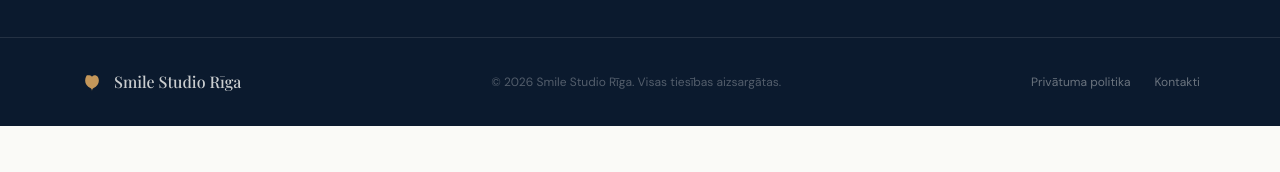
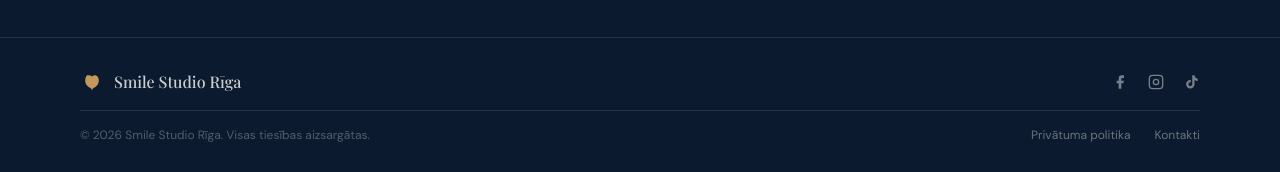
Before and after one commit to Karumnieks99/Dental, a React (Vite) app: page / in a window 1280 px wide. Shown: the part 6502-6674 px from the top of the page. Before the commit the page ends 6628 px from the top, so only its background shows below. Built offline with nearby package versions, Linux system fonts and the light colour scheme; a web font is replaced by a local one.

Commit message:
feat: two-row footer with Facebook, Instagram, TikTok icons

```diff
--- a/src/components/Footer.jsx
+++ b/src/components/Footer.jsx
@@ -1,7 +1,41 @@
+const socials = [
+  {
+    label: 'Facebook',
+    href: '#',
+    icon: (
+      <svg viewBox="0 0 24 24" fill="currentColor" className="w-4 h-4" aria-hidden="true" focusable="false">
+        <path d="M18 2h-3a5 5 0 0 0-5 5v3H7v4h3v8h4v-8h3l1-4h-4V7a1 1 0 0 1 1-1h3z"/>
+      </svg>
+    ),
+  },
+  {
+    label: 'Instagram',
+    href: '#',
+    icon: (
+      <svg viewBox="0 0 24 24" fill="none" stroke="currentColor" strokeWidth="2" strokeLinecap="round" strokeLinejoin="round" className="w-4 h-4" aria-hidden="true" focusable="false">
+        <rect x="2" y="2" width="20" height="20" rx="5" ry="5"/>
+        <circle cx="12" cy="12" r="4"/>
+        <circle cx="17.5" cy="6.5" r="0.5" fill="currentColor" stroke="none"/>
+      </svg>
+    ),
+  },
+  {
+    label: 'TikTok',
+    href: '#',
+    icon: (
+      <svg viewBox="0 0 24 24" fill="currentColor" className="w-4 h-4" aria-hidden="true" focusable="false">
+        <path d="M19.59 6.69a4.83 4.83 0 0 1-3.77-4.25V2h-3.45v13.67a2.89 2.89 0 0 1-2.88 2.5 2.89 2.89 0 0 1-2.89-2.89 2.89 2.89 0 0 1 2.89-2.89c.28 0 .54.04.79.1V9.01a6.33 6.33 0 0 0-.79-.05 6.34 6.34 0 0 0-6.34 6.34 6.34 6.34 0 0 0 6.34 6.34 6.34 6.34 0 0 0 6.33-6.34V9.05a8.16 8.16 0 0 0 4.77 1.52V7.14a4.85 4.85 0 0 1-1-.45z"/>
+      </svg>
+    ),
+  },
+]
+
 export default function Footer() {
   return (
     <footer className="bg-navy border-t border-cream/10 py-8">
-      <div className="max-w-7xl mx-auto px-6 md:px-12 lg:px-20 flex flex-col sm:flex-row items-center justify-between gap-4">
+      <div className="max-w-7xl mx-auto px-6 md:px-12 lg:px-20 flex flex-col gap-4">
+        {/* Row 1: Logo + Social icons */}
+        <div className="flex items-center justify-between">
           <div className="flex items-center gap-2.5" aria-label="Smile Studio Rīga">
             <span className="w-6 h-6 flex items-center justify-center">
               <svg viewBox="0 0 28 28" fill="none" xmlns="http://www.w3.org/2000/svg" className="w-full h-full" aria-hidden="true" focusable="false">
@@ -10,18 +44,33 @@ export default function Footer() {
             </span>
             <span className="font-serif text-cream/80 font-medium">Smile Studio Rīga</span>
           </div>
-
-        <p className="font-sans text-cream/30 text-xs text-center">
+          <div className="flex items-center gap-5">
+            {socials.map(({ label, href, icon }) => (
+              <a
+                key={label}
+                href={href}
+                aria-label={label}
+                className="text-cream/45 hover:text-cream transition-colors duration-200 focus:outline-none focus:ring-2 focus:ring-cream/50 rounded-sm"
+              >
+                {icon}
+              </a>
+            ))}
+          </div>
+        </div>
+        {/* Row 2: Copyright + Links */}
+        <div className="border-t border-cream/10 pt-4 flex flex-col sm:flex-row items-center justify-between gap-3">
+          <p className="font-sans text-cream/30 text-xs text-center sm:text-left">
             © {new Date().getFullYear()} Smile Studio Rīga. Visas tiesības aizsargātas.
           </p>
-
           <div className="flex items-center gap-6">
-          <span className="font-sans text-xs text-cream/40">
-            Privātuma politika
-          </span>
-          <a href="#contact" className="font-sans text-xs text-cream/40 hover:text-cream/70 transition-colors duration-200 focus:outline-none focus:ring-2 focus:ring-cream/50 rounded-sm">
+            <span className="font-sans text-xs text-cream/40">Privātuma politika</span>
+            <a
+              href="#contact"
+              className="font-sans text-xs text-cream/40 hover:text-cream/70 transition-colors duration-200 focus:outline-none focus:ring-2 focus:ring-cream/50 rounded-sm"
+            >
               Kontakti
             </a>
+          </div>
         </div>
       </div>
     </footer>
```
Lines whose indentation alone changed are shown as unchanged.
